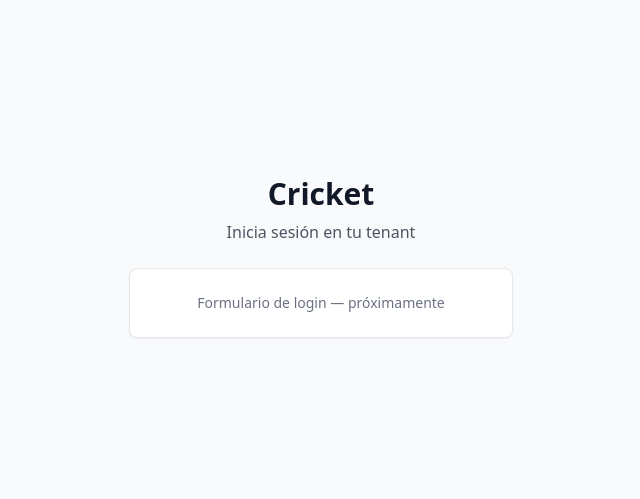
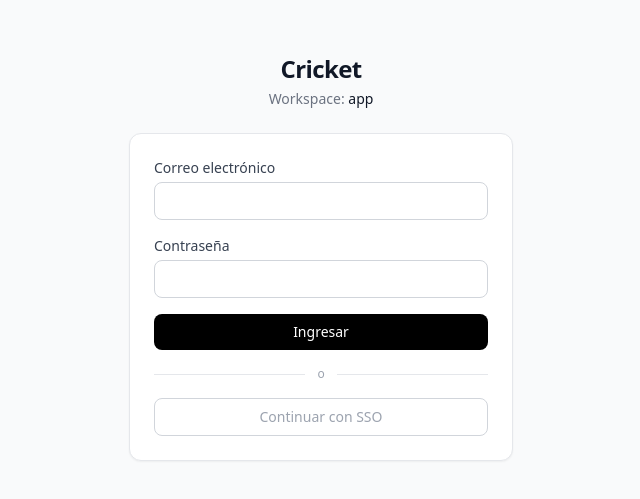
Before and after one commit to MycricketJuan/CricketApp, a Next.js app in the folder cricket/apps/dashboard/: page /login in a window 1280 px wide. Shown: the part 143-642 px from the top of the page, without its empty margins (319-959 px from the left). Built offline with nearby package versions, Linux system fonts and the light colour scheme.

Commit message:
Login Dashboard

```diff
--- /dev/null
+++ b/cricket/apps/dashboard/src/app/(auth)/layout.tsx
@@ -0,0 +1,7 @@
+export default function AuthLayout({ children }: { children: React.ReactNode }) {
+  return (
+    <div className="flex min-h-screen items-center justify-center bg-gray-50 p-4">
+      {children}
+    </div>
+  )
+}
--- /dev/null
+++ b/cricket/apps/dashboard/src/app/(auth)/login/actions.ts
@@ -0,0 +1,40 @@
+'use server'
+
+import { redirect } from 'next/navigation'
+import { createClient } from '@cricket/core/supabase/server'
+import type { UserRole } from '@cricket/core/types'
+
+const ROLE_REDIRECT: Record<UserRole, string> = {
+  operator:     '/queue',
+  supervisor:   '/dashboard',
+  tenant_admin: '/admin',
+  superadmin:   '/platform',
+}
+
+export interface LoginState {
+  error?: string
+}
+
+export async function loginAction(
+  _prev: LoginState | null,
+  formData: FormData,
+): Promise<LoginState> {
+  const email    = formData.get('email') as string
+  const password = formData.get('password') as string
+
+  const supabase = await createClient()
+  const { data, error } = await supabase.auth.signInWithPassword({ email, password })
+
+  if (error) return { error: error.message }
+
+  // Leer user_role del JWT puesto por cricket_custom_access_token_hook.
+  // El payload es base64url → normalizar a base64 estándar antes de decodificar.
+  const raw = data.session.access_token.split('.')[1]
+  const base64 = raw.replace(/-/g, '+').replace(/_/g, '/')
+  const payload = JSON.parse(Buffer.from(base64, 'base64').toString('utf-8')) as {
+    user_role?: string
+  }
+  const userRole = (payload.user_role ?? 'operator') as UserRole
+
+  redirect(ROLE_REDIRECT[userRole] ?? '/dashboard')
+}
--- /dev/null
+++ b/cricket/apps/dashboard/src/app/(auth)/login/login-form.tsx
@@ -0,0 +1,85 @@
+'use client'
+
+import { useActionState } from 'react'
+import { loginAction, type LoginState } from './actions'
+
+export function LoginForm({ tenantSlug }: { tenantSlug: string }) {
+  const [state, action, pending] = useActionState<LoginState | null, FormData>(loginAction, null)
+
+  return (
+    <div className="w-full max-w-sm space-y-6">
+      <div className="space-y-1 text-center">
+        <h1 className="text-2xl font-bold tracking-tight text-gray-900">Cricket</h1>
+        <p className="text-sm text-gray-500">
+          Workspace:{' '}
+          <span className="font-medium text-gray-900">{tenantSlug}</span>
+        </p>
+      </div>
+
+      <form
+        action={action}
+        className="space-y-4 rounded-xl border border-gray-200 bg-white p-6 shadow-sm"
+      >
+        <div className="space-y-1">
+          <label htmlFor="email" className="block text-sm font-medium text-gray-700">
+            Correo electrónico
+          </label>
+          <input
+            id="email"
+            name="email"
+            type="email"
+            required
+            autoComplete="email"
+            className="w-full rounded-lg border border-gray-300 px-3 py-2 text-sm
+                       placeholder-gray-400 focus:outline-none focus:ring-2 focus:ring-black"
+          />
+        </div>
+
+        <div className="space-y-1">
+          <label htmlFor="password" className="block text-sm font-medium text-gray-700">
+            Contraseña
+          </label>
+          <input
+            id="password"
+            name="password"
+            type="password"
+            required
+            autoComplete="current-password"
+            className="w-full rounded-lg border border-gray-300 px-3 py-2 text-sm
+                       placeholder-gray-400 focus:outline-none focus:ring-2 focus:ring-black"
+          />
+        </div>
+
+        {state?.error && (
+          <p role="alert" className="rounded-lg bg-red-50 px-3 py-2 text-sm text-red-600">
+            {state.error}
+          </p>
+        )}
+
+        <button
+          type="submit"
+          disabled={pending}
+          className="w-full rounded-lg bg-black py-2 text-sm font-medium text-white
+                     hover:bg-gray-900 disabled:opacity-60 transition-opacity"
+        >
+          {pending ? 'Ingresando…' : 'Ingresar'}
+        </button>
+
+        <div className="flex items-center gap-3">
+          <hr className="flex-1 border-gray-200" />
+          <span className="text-xs text-gray-400">o</span>
+          <hr className="flex-1 border-gray-200" />
+        </div>
+
+        <button
+          type="button"
+          disabled
+          className="w-full rounded-lg border border-gray-300 py-2 text-sm
+                     text-gray-400 cursor-not-allowed"
+        >
+          Continuar con SSO
+        </button>
+      </form>
+    </div>
+  )
+}
--- /dev/null
+++ b/cricket/apps/dashboard/src/app/(auth)/login/page.tsx
@@ -0,0 +1,8 @@
+import { headers } from 'next/headers'
+import { LoginForm } from './login-form'
+
+export default async function LoginPage() {
+  const headersList = await headers()
+  const tenantSlug = headersList.get('x-tenant-slug') ?? 'app'
+  return <LoginForm tenantSlug={tenantSlug} />
+}
--- a/cricket/apps/dashboard/src/app/login/page.tsx
+++ /dev/null
@@ -1,17 +0,0 @@
-export default function LoginPage() {
-  return (
-    <main className="flex min-h-screen flex-col items-center justify-center p-8">
-      <div className="w-full max-w-sm space-y-6">
-        <div className="space-y-2 text-center">
-          <h1 className="text-3xl font-bold">Cricket</h1>
-          <p className="text-gray-600">Inicia sesión en tu tenant</p>
-        </div>
-        <div className="rounded-lg border border-gray-200 bg-white p-6 shadow-sm">
-          <p className="text-center text-sm text-gray-500">
-            Formulario de login — próximamente
-          </p>
-        </div>
-      </div>
-    </main>
-  )
-}
--- a/cricket/packages/core/package.json
+++ b/cricket/packages/core/package.json
@@ -14,7 +14,11 @@
     "@supabase/ssr": "^0.5.0",
     "@supabase/supabase-js": "^2.45.0"
   },
+  "peerDependencies": {
+    "next": ">=15.0.0"
+  },
   "devDependencies": {
+    "next": "^15.0.0",
     "typescript": "^5.5.0"
   }
 }
--- a/cricket/packages/core/src/lib/supabase/server.ts
+++ b/cricket/packages/core/src/lib/supabase/server.ts
@@ -1,4 +1,4 @@
-import { createServerClient } from '@supabase/ssr'
+import { createServerClient, type CookieOptions } from '@supabase/ssr'
 import { cookies } from 'next/headers'
 import type { Database } from '../../types'
 
@@ -11,7 +11,7 @@ export async function createClient() {
     {
       cookies: {
         getAll() { return cookieStore.getAll() },
-        setAll(cookiesToSet) {
+        setAll(cookiesToSet: { name: string; value: string; options: CookieOptions }[]) {
           cookiesToSet.forEach(({ name, value, options }) =>
             cookieStore.set(name, value, options)
           )
```
Also changed, not shown: 2 other files (tests, documents, lock files or other folders).
